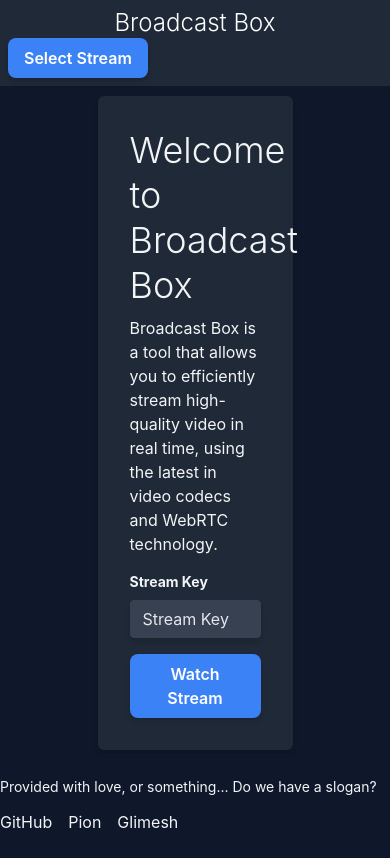
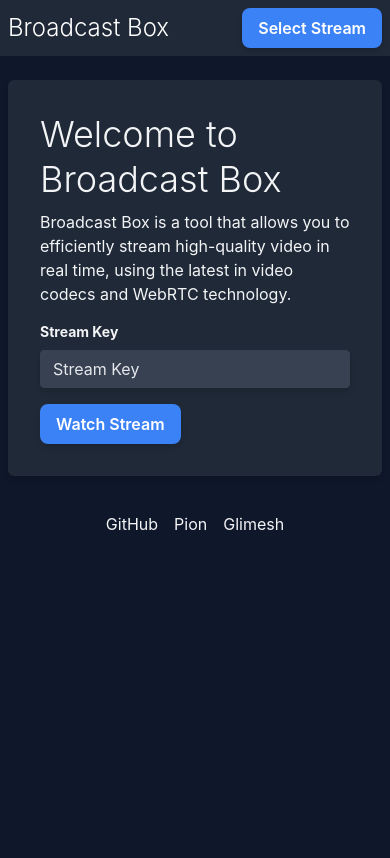
Before and after one commit to Glimesh/broadcast-box, a React (Create React App) app in the folder web/: page / in a window 390 px wide. Built offline with nearby package versions, Linux system fonts and the light colour scheme.

Commit message:
Improving mobile design

```diff
--- a/web/public/index.html
+++ b/web/public/index.html
@@ -4,6 +4,8 @@
 <head>
   <meta charset="utf-8" />
   <title>Broadcast Box</title>
+  <meta name="description" content="Broadcast Box is a tool that allows you to efficiently stream high-quality video in real time, using the latest in video codecs and WebRTC technology.">
+  <meta name="viewport" content="width=device-width, initial-scale=1">
 </head>
 
 <body class="bg-slate-900 text-gray-100">
--- a/web/src/components/header/index.js
+++ b/web/src/components/header/index.js
@@ -7,12 +7,12 @@
     <div>
       <nav className='bg-gray-800 p-2 mt-0 fixed w-full z-10 top-0'>
         <div className='container mx-auto flex flex-wrap items-center'>
-          <div className='flex w-full md:w-1/2 justify-center md:justify-start text-white font-extrabold'>
+          <div className='flex flex-1 text-white font-extrabold'>
             <a href="/" className='font-light leading-tight text-2xl'>
               Broadcast Box
             </a>
           </div>
-          <div className='flex w-full content-center justify-between md:w-1/2 md:justify-end'>
+          <div className='flex content-center justify-between md:w-1/2 md:justify-end'>
             <ul className='list-reset flex justify-between flex-1 md:flex-none items-center'>
               <li className=''>
                 <button
@@ -27,15 +27,14 @@
         </div>
       </nav>
 
-      <main className='pt-24'>
-        <div className='mx-auto container'>
+      <main className='pt-20 md:pt-24'>
+        <div className='mx-auto px-2 container'>
           <Outlet />
         </div>
       </main>
 
-      <footer className="mx-auto container md:flex md:items-center md:justify-between py-6">
-        <span className="text-sm sm:text-center">Provided with love, or something... Do we have a slogan?</span>
-        <ul className="flex flex-wrap items-center mt-3 text-sm:mt-0 space-x-4  ">
+      <footer className="mx-auto px-2 container py-6">
+        <ul className="flex items-center justify-center mt-3 text-sm:mt-0 space-x-4">
           <li>
             <a href="https://github.com/Glimesh/broadcast-box" className="hover:underline">GitHub</a>
           </li>
--- a/web/src/components/selection/index.js
+++ b/web/src/components/selection/index.js
@@ -13,7 +13,7 @@
   }
 
   return (
-    <div className='space-y-4 w-6/12 mx-auto'>
+    <div className='space-y-4 mx-auto max-w-2xl'>
       <form className='rounded-md bg-gray-800 shadow-md p-8'>
         <h2 className="font-light leading-tight text-4xl mt-0 mb-2">Welcome to Broadcast Box</h2>
         <p>Broadcast Box is a tool that allows you to efficiently stream high-quality video in real time, using the latest in video codecs and WebRTC technology.</p>
```
